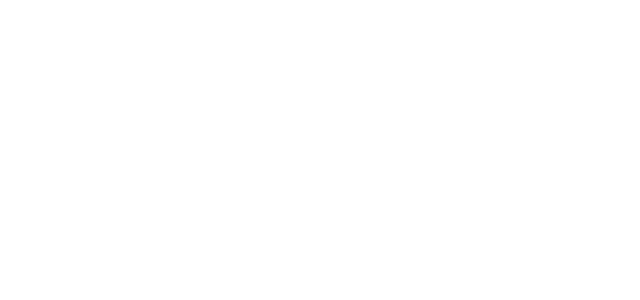
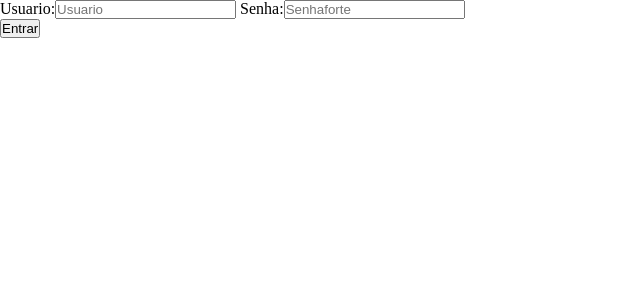
Before and after one commit to Mandeds/Feira-de-Profissoes, a React (Vite) app: page /login in a window 1280 px wide. Before the commit this address had no page. Shown: the top 300 px of the page, without its empty margins (0-640 px from the left). Built offline with nearby package versions, Linux system fonts and the light colour scheme.

Commit message:
Inicio login

```diff
--- /dev/null
+++ b/src/react/Login.jsx
@@ -0,0 +1,26 @@
+import React from 'react'
+
+
+
+
+const Login = () => {
+  return (
+
+    <div className='container'>
+
+        <div className="container_login">
+                <form>
+                  <label >Usuario:</label>
+                  <input type="text" placeholder='Usuario' id='usuario' />
+                  <label htmlFor=""> Senha:</label>
+                  <input type="password" name="" id="senha"placeholder='Senhaforte'/>
+                </form>
+                <button type='buttton'>Entrar</button>
+        </div>
+
+
+    </div>
+  )
+}
+
+export default Login
--- a/src/react/home.jsx
+++ b/src/react/home.jsx
@@ -1,6 +1,6 @@
 import "./style.scss";
 import "./global.scss"
-import { Link } from 'react-router';
+import { Link, Links } from 'react-router';
 
 
 export default function home() {
@@ -34,6 +34,7 @@
 
                 <button>
                     <Link to={'/cadastro'}>Cadastro</Link >
+                    <Link to={'/login'} > É O LOGAS</Link>
                 </button>
 
 
--- a/src/react/routes.jsx
+++ b/src/react/routes.jsx
@@ -1,6 +1,7 @@
 import { BrowserRouter, Routes, Route } from "react-router"
 import Index from "./home"
 import Cadastro from "./cadastro"
+import Login from "./Login"
 
 
 
@@ -11,6 +12,7 @@
       <Routes>
         <Route path="/" element={<Index />} />
       <Route path="/cadastro" element={<Cadastro/>}/>
+      <Route path="/login" element={<Login />} />
       </Routes>
     </BrowserRouter>
   )
```
Also changed, not shown: src/react/Login.scss (added).
